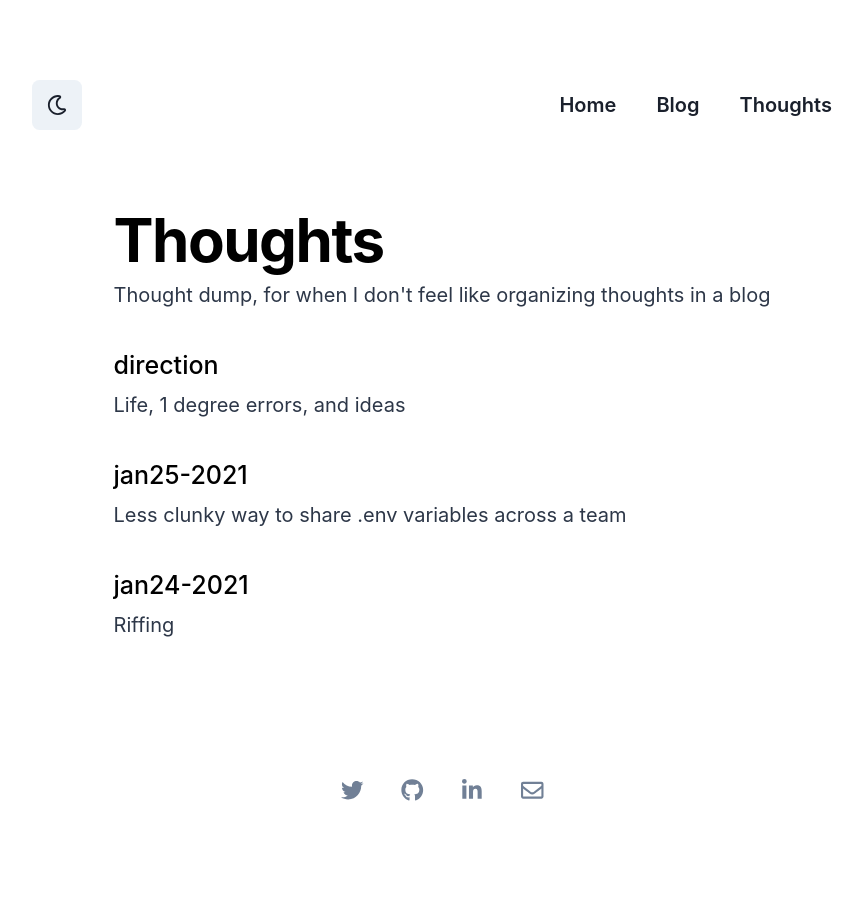
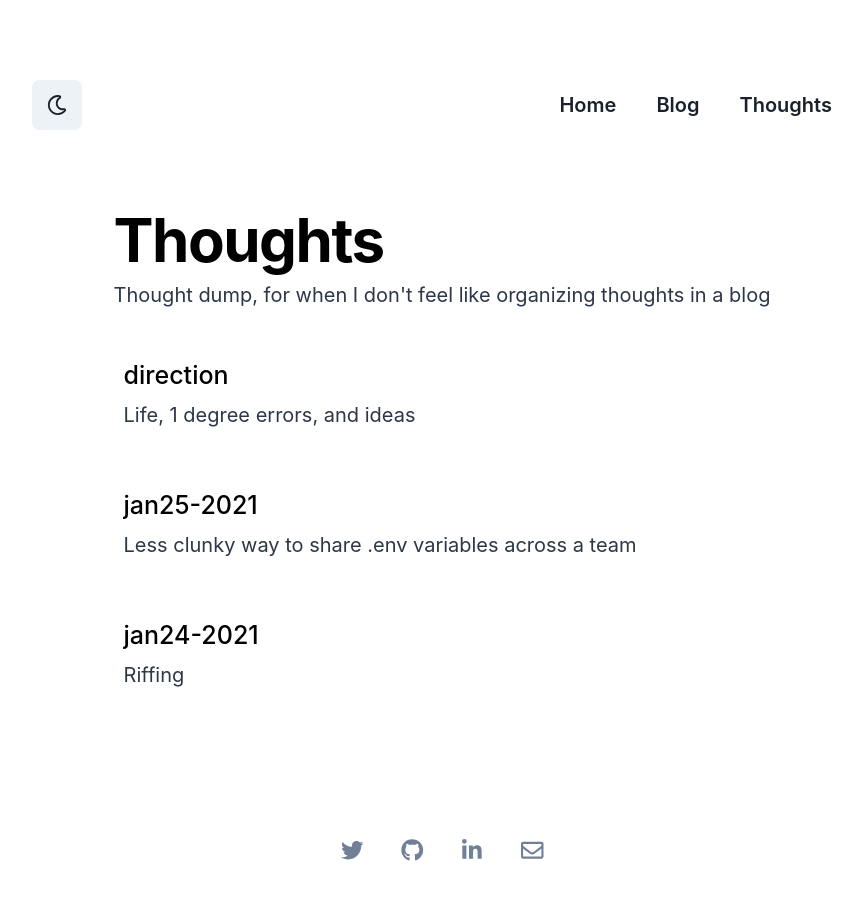
Before and after one commit to rahulnakre/home, a Next.js app: page /log in a window 1280 px wide. Shown: the whole page, without its empty margins (198-1061 px from the left). Before the commit the page ends 840 px from the top, so only its background shows below. Built offline with nearby package versions, Linux system fonts and the light colour scheme.

Commit message:
Cleanup of links

```diff
--- a/components/PostLink.tsx
+++ b/components/PostLink.tsx
@@ -1,10 +1,13 @@
 import React, { FC } from "react";
-import { Flex, Heading, Box, Text, useColorMode, Link, LinkProps } from "@chakra-ui/react";
+import { Flex, Heading, Box, Text, useColorMode, Link } from "@chakra-ui/react";
+import NextLink from 'next/link';
 
 
-interface PostLinkProps extends LinkProps {
+interface PostLinkProps {
   title: string,
   excerpt: string;
+  href: string;
+  key: string;
 }
 
 const PostLink:FC<PostLinkProps> = ({ title, excerpt, ...linkProps }) => {
@@ -15,11 +18,18 @@ const PostLink:FC<PostLinkProps> = ({ title, excerpt, ...linkProps }) => {
   };
 
   return (
-    <Link {...linkProps} >
+    <NextLink {...linkProps} passHref>
       <Box
         mb={8}
         display="block"
         width="100%"
+        _hover={{
+          color: "blue.500",
+          cursor: "pointer",
+          textDecoration: "underline"
+        }}
+        borderRadius='10px'
+        padding="10px"
       >
         <Flex
           width="100%"
@@ -35,7 +45,7 @@ const PostLink:FC<PostLinkProps> = ({ title, excerpt, ...linkProps }) => {
           {excerpt}
         </Text>
       </Box>
-    </Link>
+    </NextLink>
   )
 }
 
--- a/pages/log/index.tsx
+++ b/pages/log/index.tsx
@@ -1,5 +1,4 @@
 import React, { FC } from "react";
-import Link from "next/link";
 import Container from "../../components/Container";
 import { Stack, Flex, Heading, Text, useColorMode } from "@chakra-ui/react";
 import PostLink from "../../components/PostLink";
@@ -59,14 +58,12 @@ const Log:FC<LogProps> = (props) => {
         >
           {props.posts.map(post => {
             return (
-              <Link
+              <PostLink
+                title={post.title}
+                excerpt={post?.description}
                 href={"/log/" + post.slug}
                 key={post.slug}
-              >
-                <div>
-                  <PostLink title={post.title} excerpt={post?.description} />
-                </div>
-              </Link>
+              />
             );
           })}
         </Flex>
```
